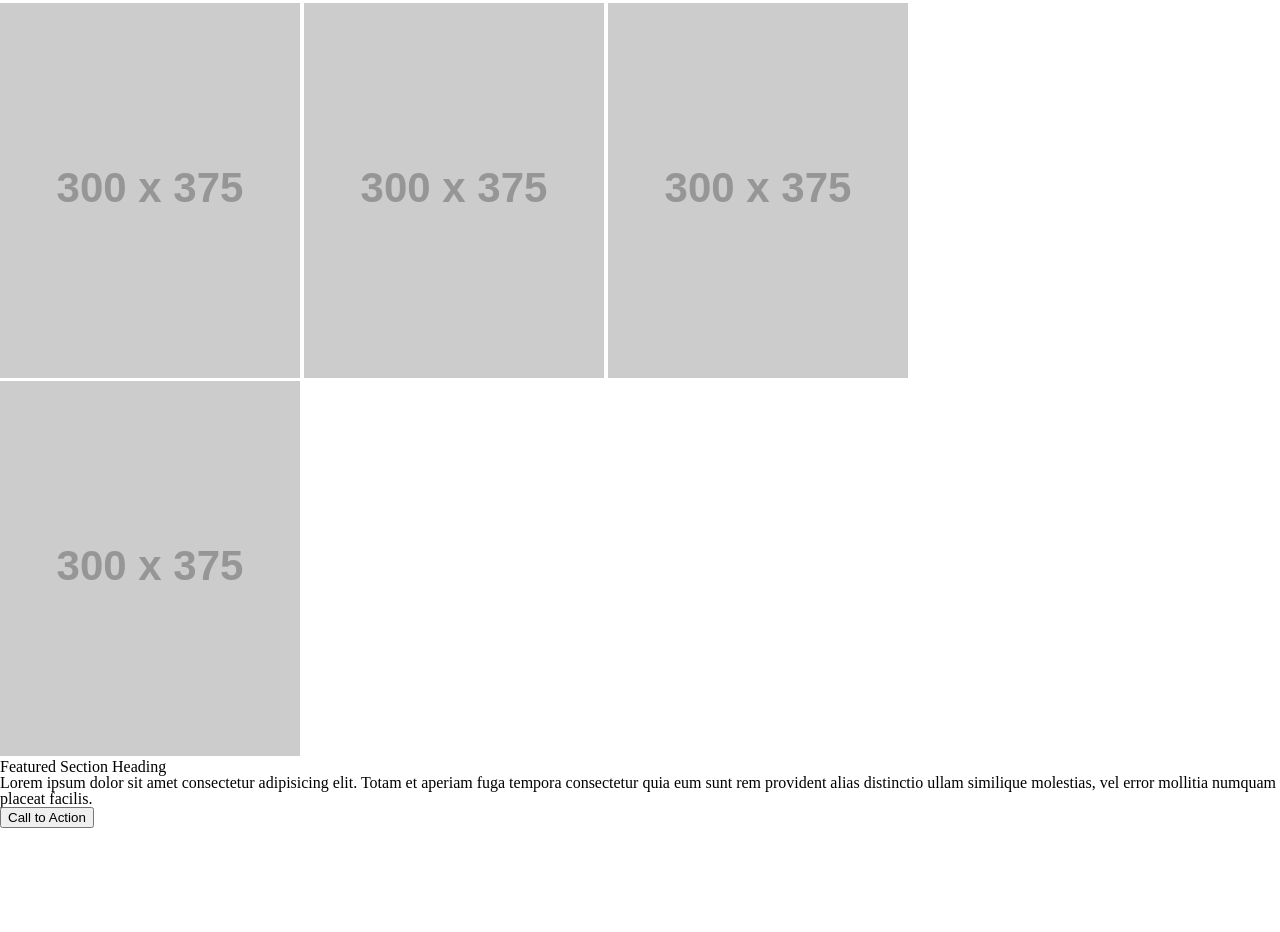
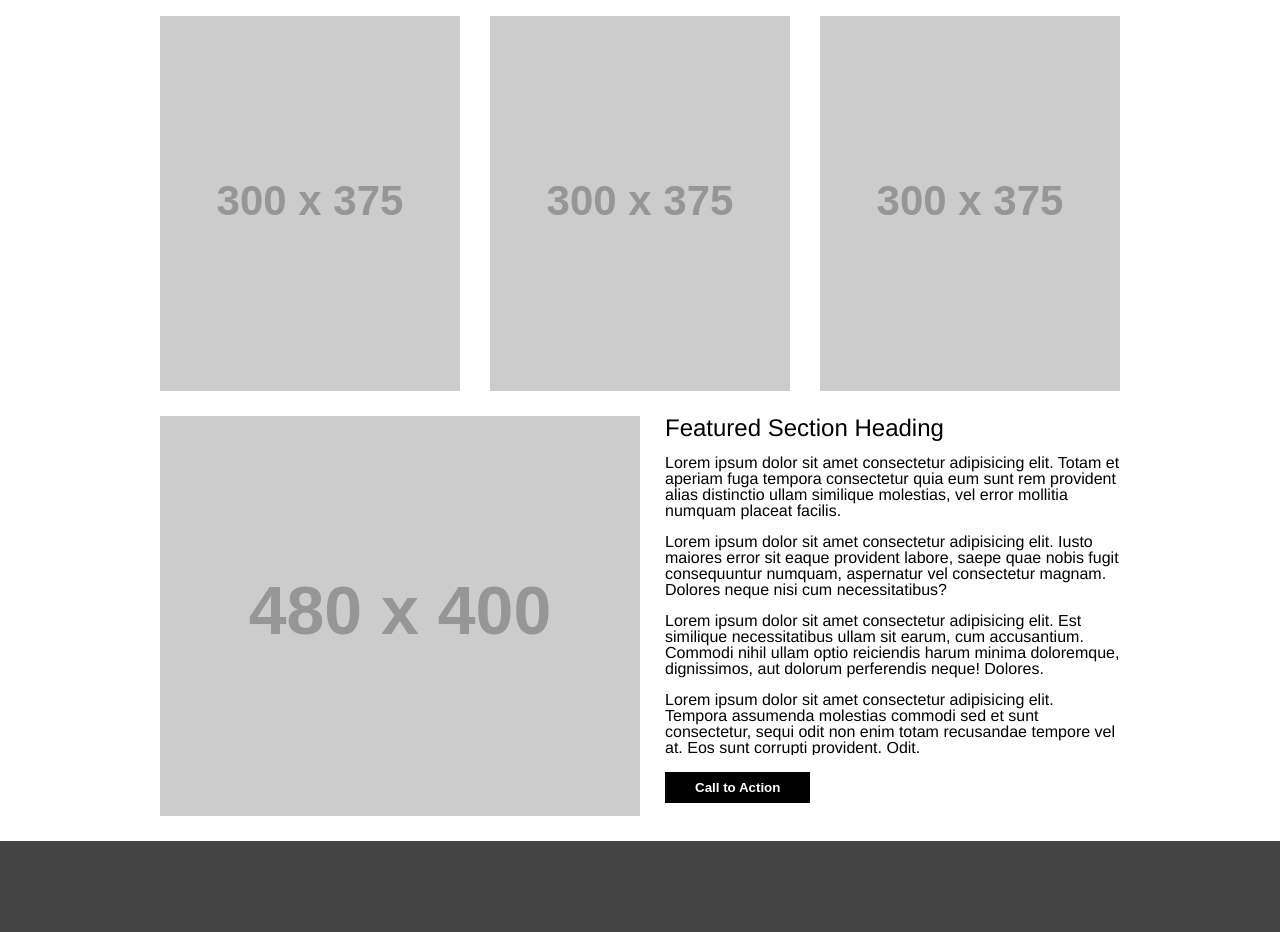
Before and after one commit to CF201D36/wireframe-exercise, a plain HTML site: page index.html in a window 1280 px wide. Shown: the part 587-1519 px from the top of the page. Before the commit the page ends 1415 px from the top, so only its background shows below. Drawn offline with Linux system fonts and the light colour scheme.

Commit message:
Adding finished CSS and updated HTML changes.

```diff
--- a/css/style.css
+++ b/css/style.css
@@ -0,0 +1,89 @@
+/* Defaults */
+body {
+  font-family: Helvetica, sans-serif;
+  background: #FFF;
+}
+
+/* Header Styles */
+header {
+  background: #444;
+  height: 100px;
+}
+nav {
+  width: 960px;
+  margin: 0 auto;
+}
+nav img {
+  float: left;
+  margin-top: 15px;
+  margin-right: 30px;
+}
+nav li {
+  float: left;
+  margin-top: 40px;
+  margin-right: 40px;
+  color: #bbbbbb;
+}
+
+/* Main and Hero Styles */
+main {
+  width: 960px;
+  margin: 0 auto;
+}
+div.hero {
+  margin-top: 25px;
+}
+
+/* Card Styles */
+div.cards {
+  margin-top: 25px;
+}
+div.cards > img {
+  margin-right: 30px;
+  float: left;
+}
+div.cards > img:last-child {
+  margin-right: 0px;
+}
+
+/* Section Styles */
+div.section {
+  float: left;
+  margin-top: 25px;
+  margin-bottom: 25px;
+}
+div.section > img {
+  float: left;
+  margin-right: 25px;
+}
+div.scroll {
+  height: 300px;
+  overflow: auto;
+  margin-bottom: 17px;
+}
+div.section h1 {
+  font-size: 24px;
+  margin-bottom: 15px;
+}
+div.section p {
+  padding-bottom: 15px;
+}
+div.section button {
+  border: none;
+  background: #000;
+  padding: 8px 30px;
+  color: #FFF;
+  font-weight: 700;
+}
+div.section button:hover {
+  background: blue;
+  transition-delay: 350ms;
+}
+
+/* Footer Styles */
+body footer {
+  clear: left;
+  height: 200px;
+  background: #444;
+  z-index: 0;
+}
--- a/index.html
+++ b/index.html
@@ -34,9 +34,16 @@
         <img src="http://via.placeholder.com/300x375" alt="card3">
     </div>
     <div class="section">
-        <img src="http://via.placeholder.com/300x375" alt="section-banner">
+        <img src="http://via.placeholder.com/480x400" alt="section-banner">
         <h1>Featured Section Heading</h1>
-        <p>Lorem ipsum dolor sit amet consectetur adipisicing elit. Totam et aperiam fuga tempora consectetur quia eum sunt rem provident alias distinctio ullam similique molestias, vel error mollitia numquam placeat facilis.</p>
+        <div class="scroll">
+          <p>Lorem ipsum dolor sit amet consectetur adipisicing elit. Totam et aperiam fuga tempora consectetur quia eum sunt rem provident alias distinctio ullam similique molestias, vel error mollitia numquam placeat facilis.</p>
+          <p>Lorem ipsum dolor sit amet consectetur adipisicing elit. Iusto maiores error sit eaque provident labore, saepe quae nobis fugit consequuntur numquam, aspernatur vel consectetur magnam. Dolores neque nisi cum necessitatibus?</p>
+          <p>Lorem ipsum dolor sit amet consectetur adipisicing elit. Est similique necessitatibus ullam sit earum, cum accusantium. Commodi nihil ullam optio reiciendis harum minima doloremque, dignissimos, aut dolorum perferendis neque! Dolores.</p>
+          <p>Lorem ipsum dolor sit amet consectetur adipisicing elit. Tempora assumenda molestias commodi sed et sunt consectetur, sequi odit non enim totam recusandae tempore vel at. Eos sunt corrupti provident. Odit.</p>
+          <p>Lorem ipsum dolor sit amet consectetur, adipisicing elit. Pariatur eos possimus saepe! Nam accusantium rerum tempore tempora dolores repellat fugit ducimus assumenda incidunt maiores ipsam, esse minima laboriosam delectus vel?</p>
+          <p>Lorem ipsum dolor sit, amet consectetur adipisicing elit. Enim voluptate optio, unde dignissimos eum repudiandae adipisci amet ea provident ipsum sunt sit nihil perferendis? Praesentium quidem laboriosam eos neque libero?</p>
+        </div>
         <button>Call to Action</button>
     </div>
   </main>
```
